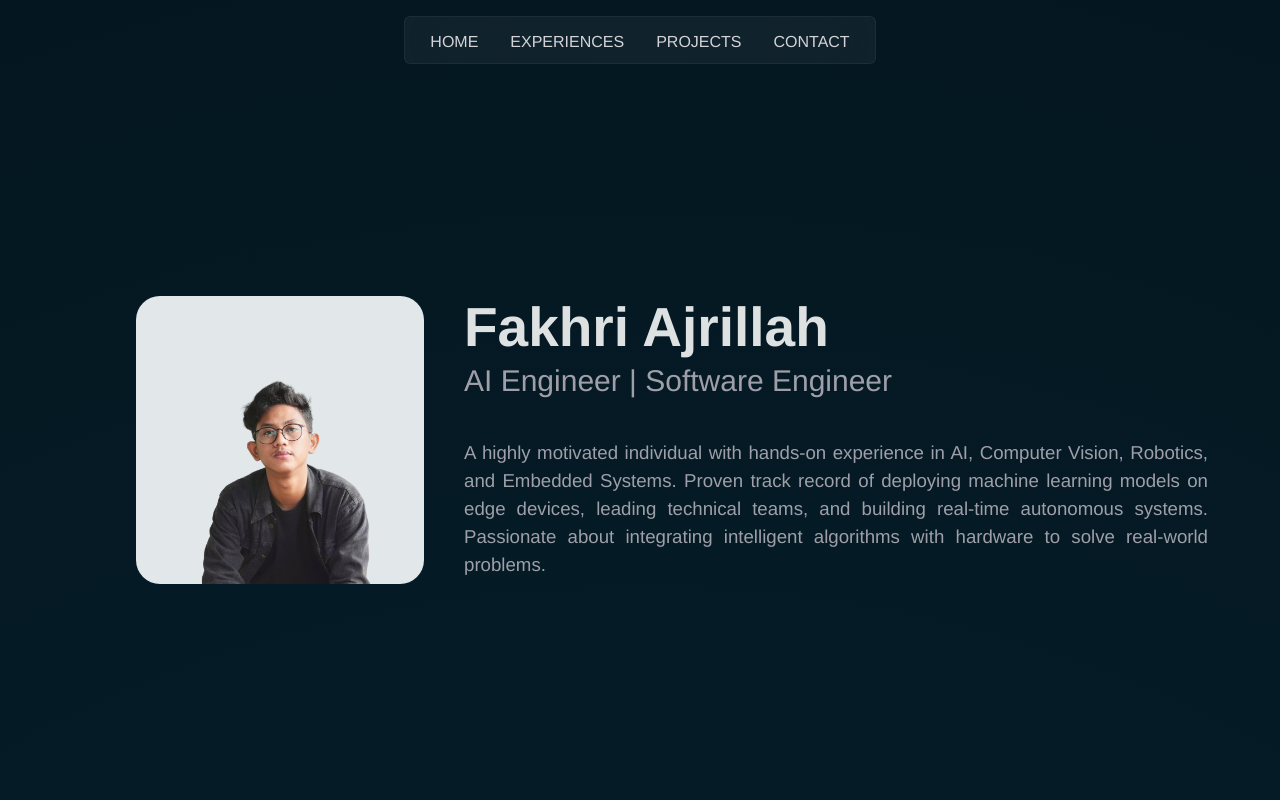
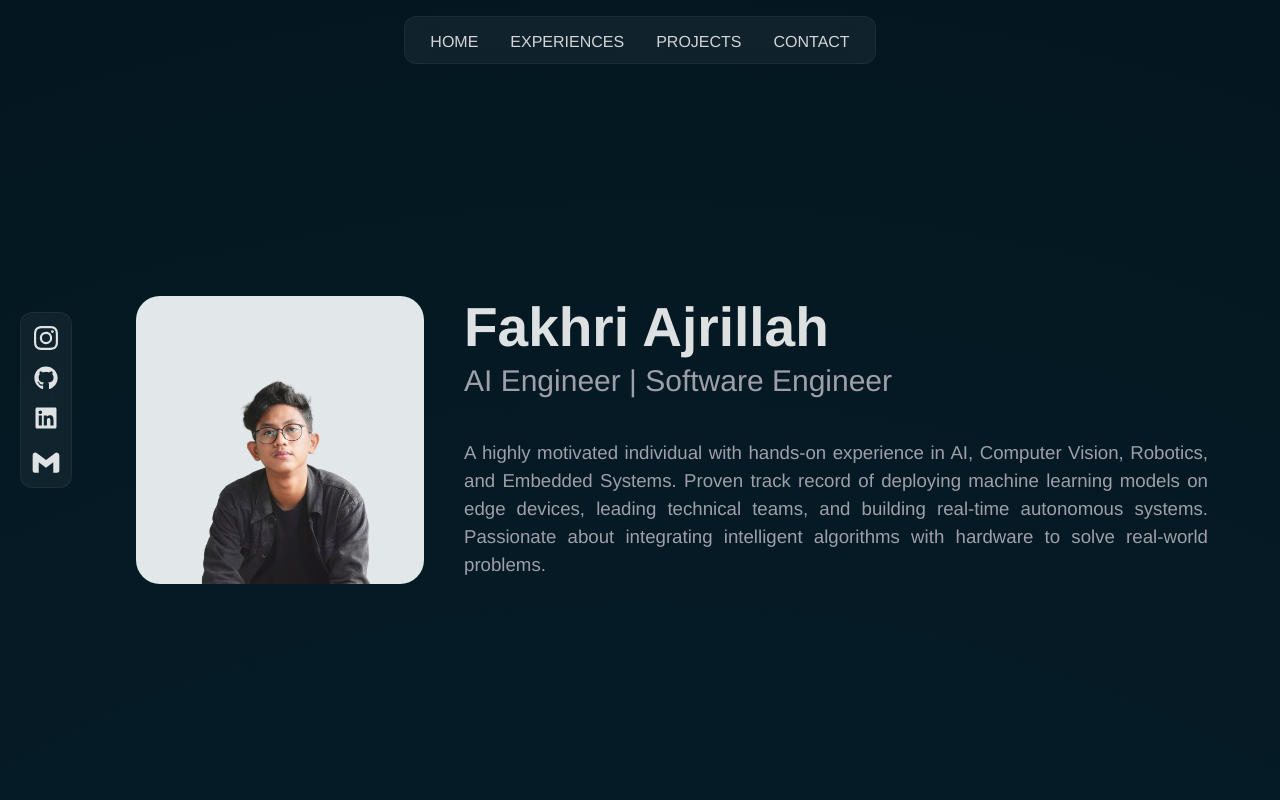
Before and after one commit to ajrillah/personal-website, a React (Vite) app: page / in a window 1280 px wide. Shown: the top 800 px of the page. Built offline with nearby package versions, Linux system fonts and the light colour scheme.

Commit message:
[Update][Add] Sidebar

```diff
--- a/src/App.jsx
+++ b/src/App.jsx
@@ -5,6 +5,7 @@ import Experiences from "./section/Experiences";
 import Projects from "./section/Projects";
 import Contact from "./section/Contact";
 import Footer from "./section/Footer";
+import Sidebar from "./section/Sidebar"
 
 function App() {
   const [position, setPosition] = useState({ x: 50, y: 50 });
@@ -26,6 +27,8 @@ function App() {
           background: `radial-gradient(circle at ${position.x}% ${position.y}%,#06212e, #041720)`,
         }}
       >
+
+        <Sidebar />
         <Hero />
         <Projects />
         <Experiences />
--- /dev/null
+++ b/src/components/Sidebar.jsx
@@ -0,0 +1,29 @@
+import React from "react";
+import { SiInstagram } from "react-icons/si";
+import { FaGithub } from "react-icons/fa6";
+import { FaLinkedin } from "react-icons/fa6";
+import { TbMail } from "react-icons/tb";
+import { BiLogoGmail } from "react-icons/bi";
+
+
+
+const Navbar_contact = () => {
+  return (
+    <nav className="navbar-contact grid">
+      <a href="https://www.instagram.com/fakhri.ajrillah/" className="flex justify-center">
+        <SiInstagram className="size-6 hover:translate-x-0.5 hover:-translate-y-0.5" />
+      </a>
+      <a href="https://github.com/ajrillah" className="flex justify-center">
+        <FaGithub className="size-6 hover:translate-x-0.5 hover:-translate-y-0.5" />
+      </a>
+      <a href="https://id.linkedin.com/in/fakhri-ajrillah" className="flex justify-center">
+        <FaLinkedin className="size-6 hover:translate-x-0.5 hover:-translate-y-0.5" />
+      </a>
+      <a href="mailto:fakhri.ajril@gmail.com" className="flex justify-center">
+        <BiLogoGmail className="size-8 hover:translate-x-0.5 hover:-translate-y-0.5" />
+      </a>
+    </nav>
+  );
+};
+
+export default Navbar_contact;
--- a/src/index.css
+++ b/src/index.css
@@ -26,7 +26,11 @@ html {
   @apply p-3 ring-1 md:static opacity-0 sm:opacity-100 invisible lg:visible sm:scale-100 backdrop-blur-2xl rounded-2xl;
 } */
 .navbar {
-  @apply p-2.5 pt-3.5 items-center bg-zinc-50/5 rounded-md ring-inset ring-1 ring-zinc-50/5 scale-90 isolate opacity-0 invisible lg:opacity-100 md:visible md:scale-100 backdrop-blur-2xl;
+  @apply p-2.5 pt-3.5 bg-zinc-50/5 rounded-xl ring-inset ring-1 ring-zinc-50/5 scale-90 isolate opacity-0 invisible lg:opacity-100 md:visible md:scale-100 backdrop-blur-md;
+}
+
+.navbar-contact {
+  @apply p-2.5 gap-4 pt-3.5 bg-zinc-50/5 rounded-xl ring-inset ring-1 ring-zinc-50/5 scale-90 isolate opacity-0 invisible lg:opacity-100 md:visible md:scale-100 backdrop-blur-md;
 }
 
 .nav-link {
@@ -48,9 +52,11 @@ html {
 .btn2 {
   @apply flex items-center px-5 pb-1.5 pt-2.5 rounded-xl font-medium text-sm ring-1 ring-zinc-50/5 ring-inset transition-colors;
 }
+
 .btn-primary {
   @apply text-[14pt] bg-zinc-50/10 hover:bg-zinc-50/15;
 }
+
 .btn-primary2 {
   @apply text-[14pt] bg-cyan-700/90 hover:bg-zinc-50/15;
 }
@@ -66,6 +72,7 @@ html {
 .text-field::placeholder {
   @apply text-zinc-400;
 }
+
 /*
 a {
   font-weight: 500;
--- /dev/null
+++ b/src/section/Sidebar.jsx
@@ -0,0 +1,23 @@
+import React from "react";
+import { IoLogoInstagram } from "react-icons/io";
+import { FaGithub } from "react-icons/fa";
+import { FaLinkedin } from "react-icons/fa";
+import { MdEmail } from "react-icons/md";
+import { MdOutlineDarkMode } from "react-icons/md";
+
+import Navbar_contact from "../components/Sidebar";
+
+const Sidebar = () => {
+  return (
+    <section className="fixed h-full">
+      <div className="max-w-screen-2xl w-23 h-full items-center flex invisible">
+        <MdOutlineDarkMode size={40} className="" />
+
+        <Navbar_contact />
+        <MdOutlineDarkMode size={40} className="" />
+      </div>
+    </section>
+  );
+};
+
+export default Sidebar;
```
